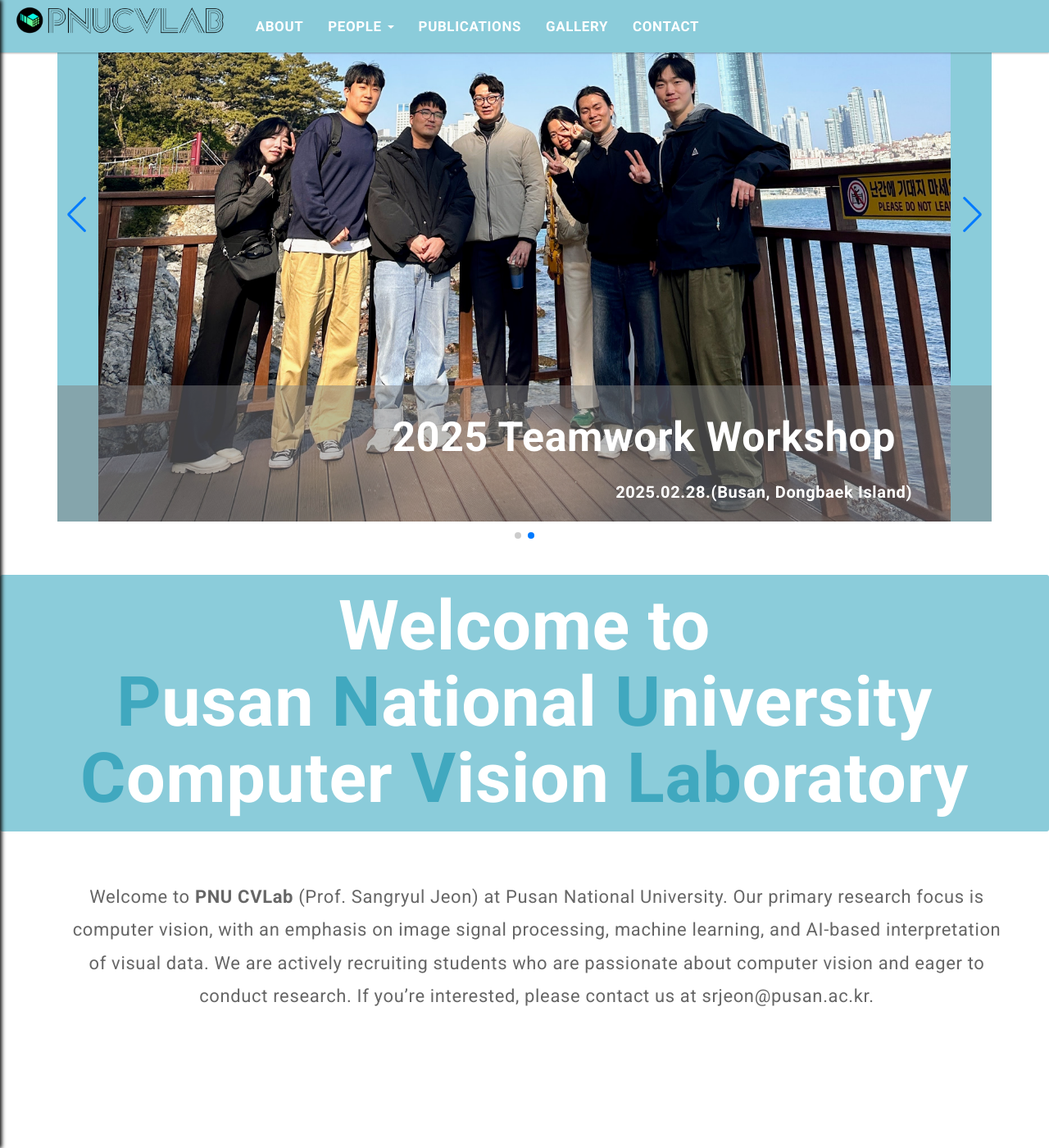
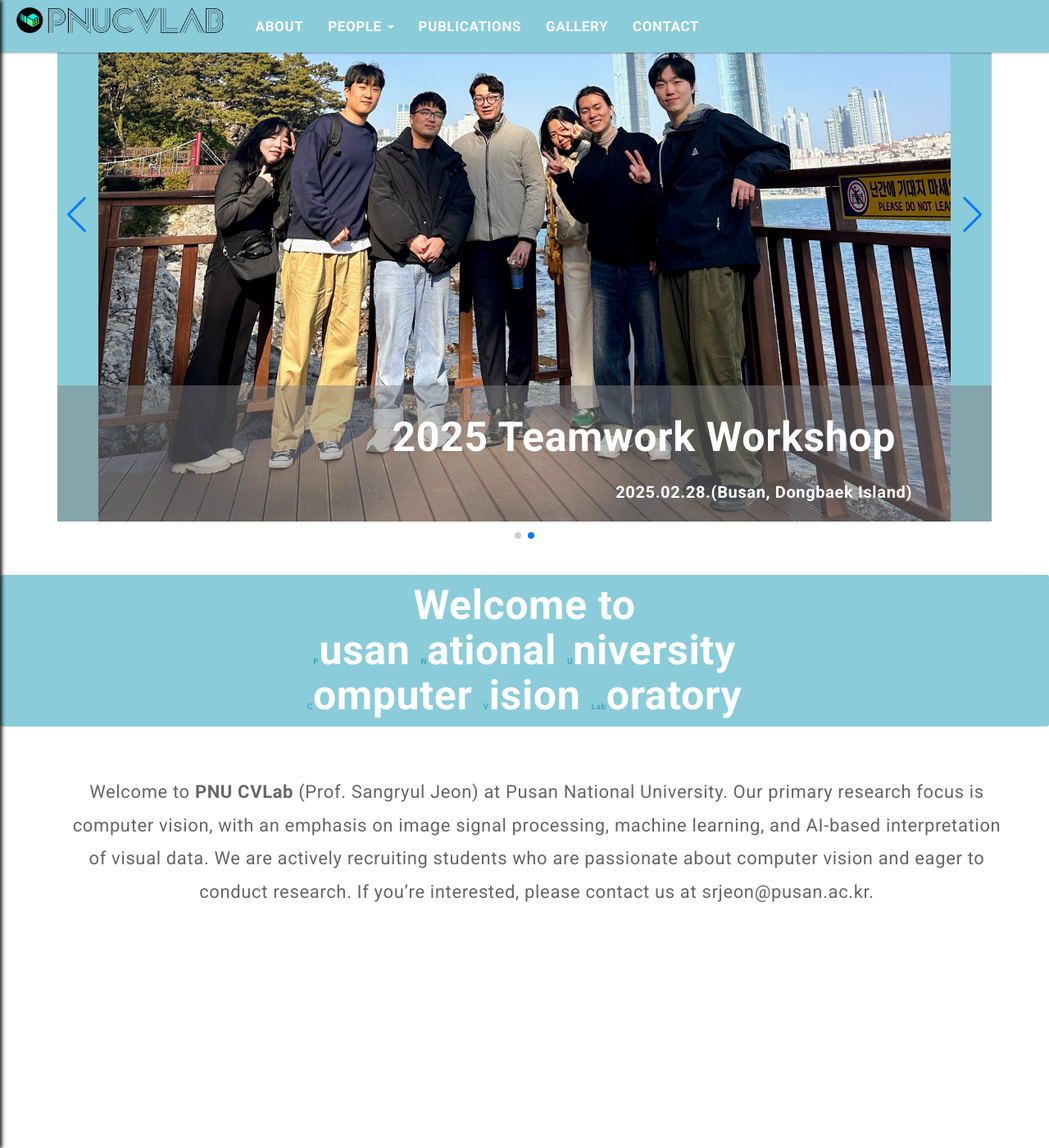
Before and after one commit to pnucvlab/pnucvlab.github.io, a Jekyll site: the page built from index.html, in a window 1280 px wide and 1400 px high, scrolled down 248 px. Shown: the whole window at 82% size. Built offline with Jekyll 4.4.1, drawn with Linux system fonts in a browser that asks for light colours; the list of posts is cut into pages by our own code.

Commit message:
edit jumbotron new

```diff
--- a/assets/css/main.css
+++ b/assets/css/main.css
@@ -139,29 +139,36 @@ h3:before {
 	font-size: 1.3em;
 }
 
+/* Jumbotron 컨테이너는 그대로 */
 .jumbotron {
 	position: relative;
 	left: 50%;
 	transform: translateX(-50%);
 	width: 100vw;
 	margin: 0;
-	padding: 1em 0;            /* ↘ 상하 패딩을 1.5em → 1em 으로 축소 */
+	padding: 1em 0;
 	background-color: #8bccda;
 	text-align: center;
+	/* jumbotron 내부 기본 폰트 크기를 설정해서 모든 상대 단위(em, rem)가 여기 기준으로 동작 */
+	font-size: 1rem; /* 1rem = 브라우저 기본(보통 16px) */
   }
 
-  .jumbotron h1 {
+  /* .jumbotron-title 으로 h1 스타일 대체 */
+  .jumbotron-title {
 	color: white;
 	font-weight: bold;
-	font-size: 5em;
+	/* rem 단위로 지정: jumbotron font-size가 바뀌면 자동으로 비율이 유지됨 */
+	font-size: 5rem; /* 5 × 1rem = 80px */
 	margin: 0;
 	line-height: 1.1;
   }
 
-  .jumbotron h1 .highlight {
+  /* highlight 스팬도 상대 단위(em)로 */
+  .jumbotron-title .highlight {
 	color: #40a8bf;
 	background: transparent;
-	font-size: 1em;
+	/* em 단위로 지정: .jumbotron-title의 font-size 기준으로 비율 유지 */
+	font-size: 0.2em; /* 0.2 × 5rem = 1rem */
 	font-weight: bold;
   }
 
--- a/index.html
+++ b/index.html
@@ -50,7 +50,7 @@ permalink: /
 <!-- /Notice Slider -->
 
 <div class="jumbotron">
-  <h1 class="jumbotron-title">
+  <div class="jumbotron-title">
     Welcome to <br>
     <span class="highlight">P</span>usan
     <span class="highlight">N</span>ational
@@ -58,7 +58,7 @@ permalink: /
     <span class="highlight">C</span>omputer
     <span class="highlight">V</span>ision
     <span class="highlight">Lab</span>oratory
-  </h1>
+  </div>
 </div>
 
 <div class="container">
```
